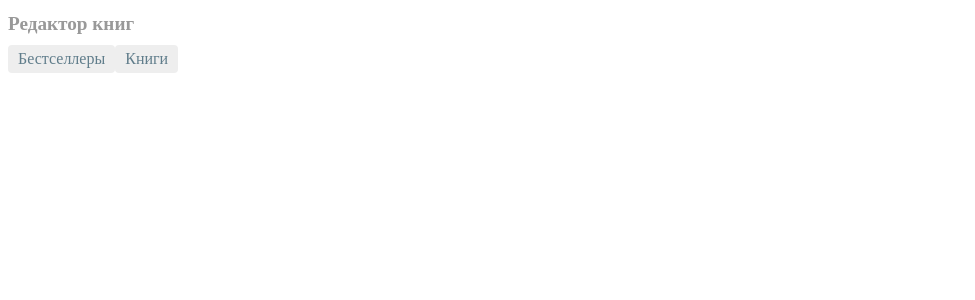
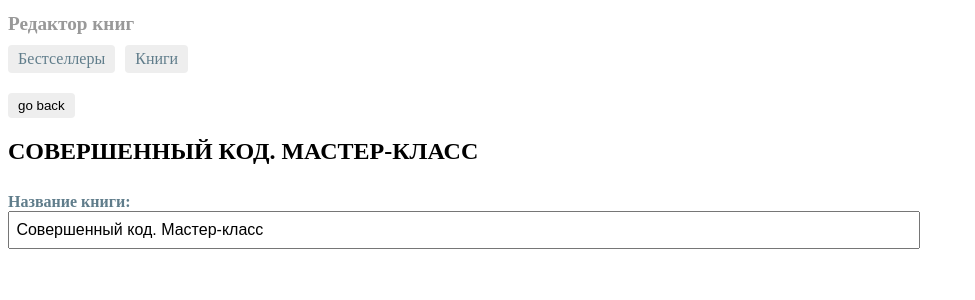
Before and after one commit to katerinkadar/book_angular_6, an Angular app in the folder BookAngular6/: page /bookdetail/2 in a window 1280 px wide. Before the commit this address led to /. Shown: the top 300 px of the page, without its empty margins (0-975 px from the left). Built offline with nearby package versions, Linux system fonts and the light colour scheme.

Commit message:
Добавила детатльную информацию по книгам

```diff
--- a/BookAngular6/src/app/app-routing.module.ts
+++ b/BookAngular6/src/app/app-routing.module.ts
@@ -2,10 +2,12 @@ import { NgModule } from '@angular/core';
 import { Routes, RouterModule } from '@angular/router';
 import { BooksComponent } from './books/books.component';
 import { DashboardComponent } from './dashboard/dashboard.component';
+import { BookDetailComponent } from './book-detail/book-detail.component';
 
 const routes: Routes = [
   { path: '', redirectTo: '/dashboard', pathMatch: 'full' },
   { path: 'books', component: BooksComponent },
+  { path: 'bookdetail/:id', component: BookDetailComponent },
   { path: 'dashboard', component: DashboardComponent }
 ];
 
--- a/BookAngular6/src/app/app.component.css
+++ b/BookAngular6/src/app/app.component.css
@@ -1,4 +1,3 @@
-/* AppComponent's private CSS styles */
 h1 {
   font-size: 1.2em;
   color: #999;
@@ -13,6 +12,7 @@ nav a {
   padding: 5px 10px;
   text-decoration: none;
   margin-top: 10px;
+  margin-right: 10px;
   display: inline-block;
   background-color: #eee;
   border-radius: 4px;
--- /dev/null
+++ b/BookAngular6/src/app/book-detail/book-detail.component.css
@@ -0,0 +1,30 @@
+label {
+    display: inline-block;
+    width: 900px;
+    margin: .5em 0;
+    color: #607D8B;
+    font-weight: bold;
+  }
+  input {
+    height: 2em;
+    width: 900px;
+    font-size: 1em;
+    padding-left: .4em;
+  }
+  button {
+    margin-top: 20px;
+    font-family: Arial;
+    background-color: #eee;
+    border: none;
+    padding: 5px 10px;
+    border-radius: 4px;
+    cursor: pointer; cursor: hand;
+  }
+  button:hover {
+    background-color: #cfd8dc;
+  }
+  button:disabled {
+    background-color: #eee;
+    color: #ccc;
+    cursor: auto;
+  }
--- a/BookAngular6/src/app/book-detail/book-detail.component.html
+++ b/BookAngular6/src/app/book-detail/book-detail.component.html
@@ -1,6 +1,6 @@
 <div *ngIf="book">
+  <button (click)="goBack()">go back</button>
   <h2>{{book.name | uppercase}}</h2>
-  <div><span>Идентификатор: </span>{{book.id}}</div>
   <div>
     <label>Название книги:
       <input [(ngModel)]="book.name" placeholder="Название книги">
--- a/BookAngular6/src/app/book-detail/book-detail.component.ts
+++ b/BookAngular6/src/app/book-detail/book-detail.component.ts
@@ -1,16 +1,32 @@
 import { Component, OnInit, Input} from '@angular/core';
 import { Book } from '../book';
+import { ActivatedRoute } from '@angular/router';
+import { Location } from '@angular/common';
+
+import { BookService } from '../book.service';
 
 @Component({
   selector: 'app-book-detail',
   templateUrl: './book-detail.component.html',
-  styles: []
+  styleUrls: [ './book-detail.component.css' ]
 })
 export class BookDetailComponent implements OnInit {
-  constructor() { }
+  constructor(
+    private route: ActivatedRoute,
+    private bookService: BookService,
+    private location: Location
+  ) {}
   @Input() book: Book;
 
-  ngOnInit() {
+  ngOnInit(): void {
+    this.getBook();
   }
-
+  getBook(): void {
+    const id = +this.route.snapshot.paramMap.get('id');
+    this.bookService.getBook(id)
+      .subscribe(book => this.book = book);
+  }
+  goBack(): void {
+    this.location.back();
+  }
 }
--- a/BookAngular6/src/app/book.service.ts
+++ b/BookAngular6/src/app/book.service.ts
@@ -12,4 +12,7 @@ export class BookService {
   getBooks(): Observable<Book[]> {
     return of(BOOKS);
   }
+  getBook(id: number): Observable<Book> {
+     return of(BOOKS.find(book => book.id === id));
+  }
 }
--- a/BookAngular6/src/app/books/books.component.css
+++ b/BookAngular6/src/app/books/books.component.css
@@ -1,7 +1,4 @@
-.selected {
-    background-color: #CFD8DC !important;
-    color: white;
-  }
+/* booksComponent's private CSS styles */
 .books {
   margin: 0 0 2em 0;
   list-style-type: none;
@@ -9,28 +6,33 @@
   width: 900px;
 }
 .books li {
+  position: relative;
   cursor: pointer;
-    position: relative;
-    left: 0;
   background-color: #EEE;
   margin: .5em;
   padding: .3em 0;
   height: 1.6em;
   border-radius: 4px;
 }
-  .books li.selected:hover {
-    background-color: #BBD8DC !important;
-    color: white;
-  }
+
 .books li:hover {
   color: #607D8B;
   background-color: #DDD;
   left: .1em;
 }
-  .books .text {
+
+.books a {
+  color: #888;
+  text-decoration: none;
   position: relative;
-    top: -3px;
+  display: block;
+  width: 900px;
 }
+
+.books a:hover {
+  color:#607D8B;
+}
+
 .books .badge {
   display: inline-block;
   font-size: small;
@@ -42,6 +44,8 @@
   left: -1px;
   top: -4px;
   height: 1.8em;
+  min-width: 16px;
+  text-align: right;
   margin-right: .8em;
   border-radius: 4px 0 0 4px;
 }
--- a/BookAngular6/src/app/books/books.component.html
+++ b/BookAngular6/src/app/books/books.component.html
@@ -1,8 +1,8 @@
  <ul class="books">
   <li *ngFor="let book of books"
-  [class.selected]="book === selectedBook"
-  (click)="onSelect(book)">
+  [class.selected]="book === selectedBook">
+  <a routerLink="/bookdetail/{{book.id}}">
     <span class="badge">{{book.id}}</span> {{book.name}}
+  </a>
   </li>
 </ul>
-<app-book-detail [book]="selectedBook"></app-book-detail>
--- a/BookAngular6/src/app/books/books.component.ts
+++ b/BookAngular6/src/app/books/books.component.ts
@@ -10,12 +10,8 @@ import { BookService } from '../book.service';
 })
 export class BooksComponent implements OnInit {
   books: Book[];
-  selectedBook: Book;
   constructor(private bookService: BookService) { }
 
-  onSelect(book: Book): void {
-    this.selectedBook = book;
-  }
   getBooks(): void {
     this.bookService.getBooks()
       .subscribe(books => this.books = books);
--- a/BookAngular6/src/app/dashboard/dashboard.component.html
+++ b/BookAngular6/src/app/dashboard/dashboard.component.html
@@ -1,6 +1,6 @@
 <h3>Бестселлеры</h3>
 <div class="grid grid-pad">
-  <a *ngFor="let book of books" class="col-1-4">
+  <a *ngFor="let book of books" routerLink="/bookdetail/{{book.id}}" class="col-1-4">
     <div class="module book">
       <h4>{{book.name}}</h4>
     </div>
```
Lines whose indentation alone changed are shown as unchanged.
